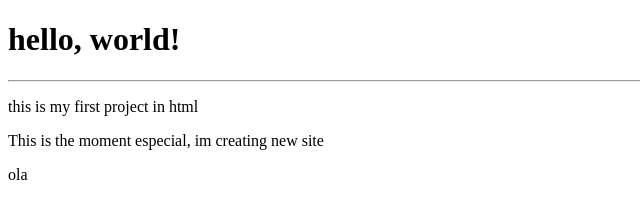
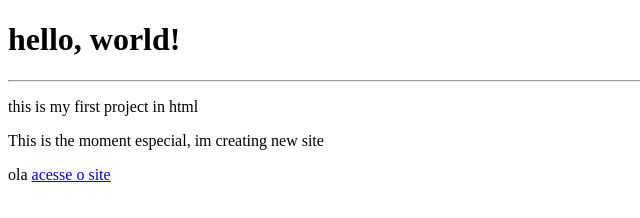
Before and after one commit to skrillkk/HTML---CSS, a plain HTML site: page exercios/ex001/index.html in a window 1280 px wide. Shown: the full height of the page, 0-640 px from the left. Drawn offline with Linux system fonts and the light colour scheme.

Commit message:
Tentando colocar o site no ar

```diff
--- a/exercios/ex001/index.html
+++ b/exercios/ex001/index.html
@@ -11,5 +11,6 @@
     <p>this is my first project in html</p>
     <p>This is the moment especial, im creating new site</p>
     <a>ola</a>
+    <a href="https://skrillkk.github.io/HTML---CSS/exercios/ex018/">acesse o site</a>
 </body>
 </html>
```
Also changed, not shown: 1 other file.
